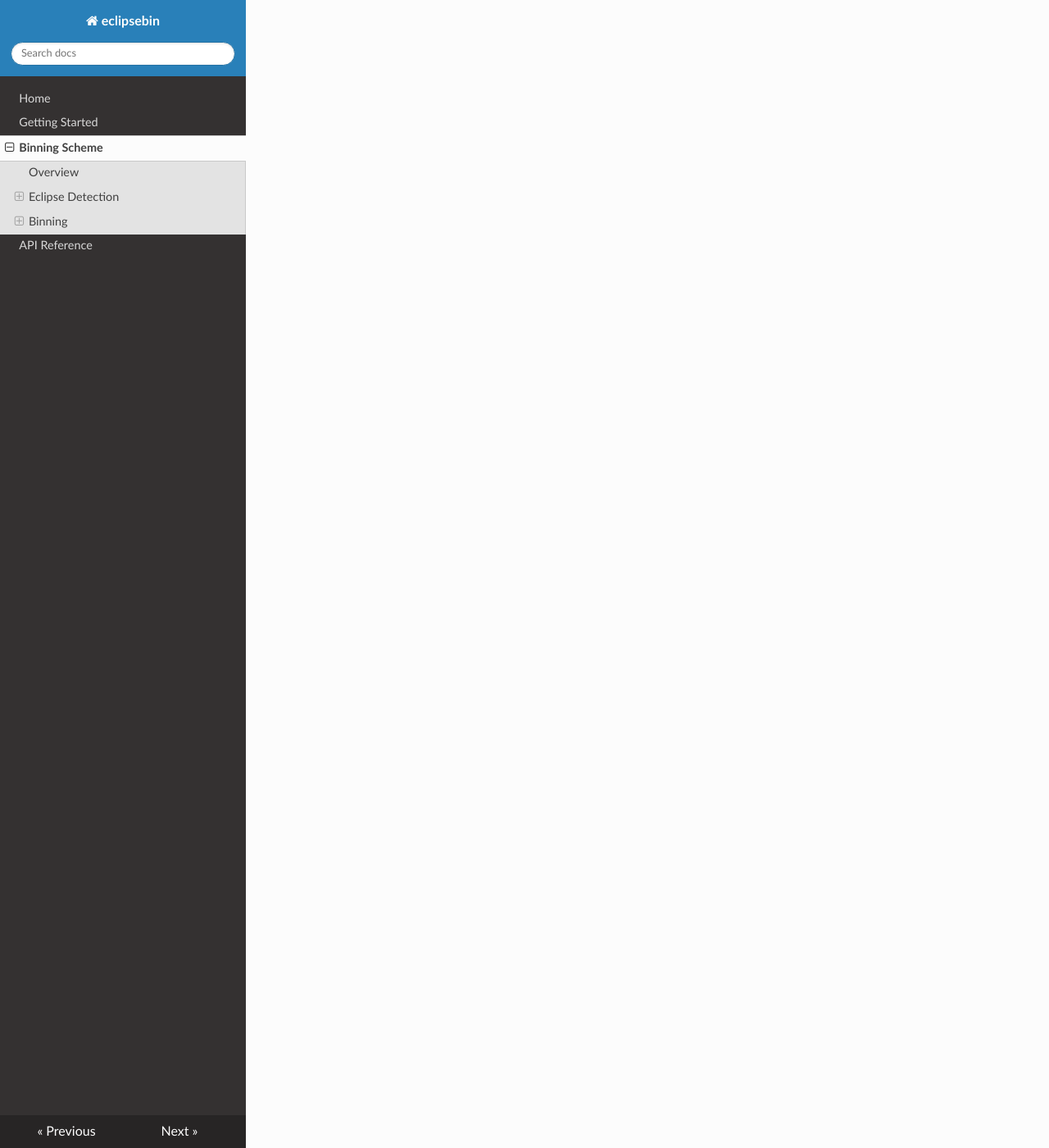
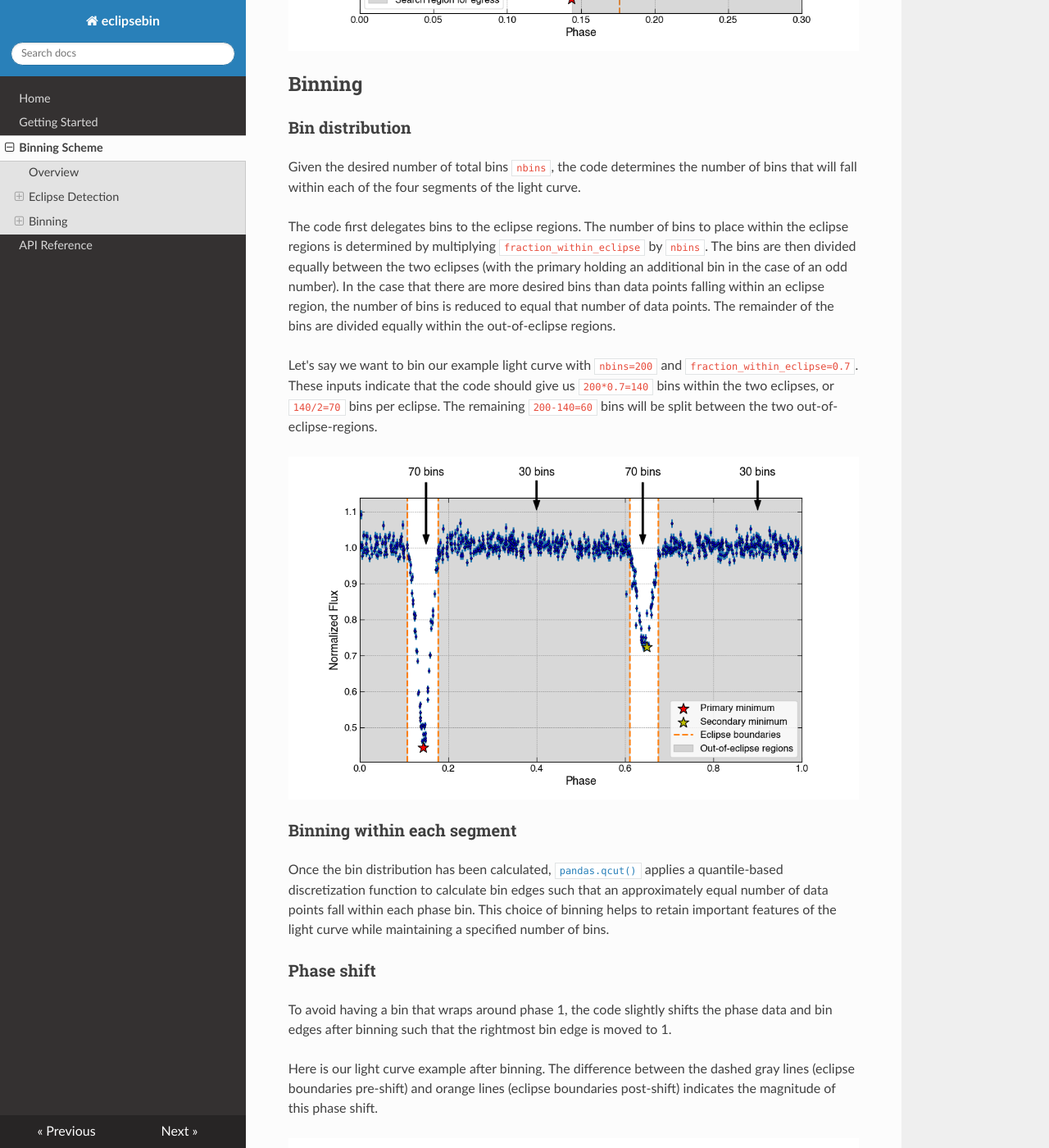
Before and after one commit to jackieblaum/eclipsebin, an MkDocs documentation site: the page built from docs/binning-scheme.md, in a window 1280 px wide and 1400 px high, scrolled down 2681 px. Shown: the whole window at 82% size. Built offline with MkDocs 1.6.1, drawn with Linux system fonts in a browser that asks for light colours; nearby versions of some CDN libraries; some of the changed text lies outside the part shown.

Commit message:
Add additional figures to Binning Scheme documentation.

```diff
--- a/docs/binning-scheme.md
+++ b/docs/binning-scheme.md
@@ -6,7 +6,8 @@
 
 Consider the following light curve as an example. In all cases, the code assumes that the light curve has been normalized such that the out-of-eclipse flux is close to one.
 
-<img src="images/asas_sn_light_curve_ex.png" alt="Light Curve Example">
+![Light Curve Example](images/asas_sn_light_curve_ex.png)
+
 
 ## Eclipse Detection
 
@@ -16,11 +17,18 @@
 
 **Secondary eclipse minimum:** To find the secondary eclipse, the code searches the section of the light curve falling at least 0.2 in phase in either direction. The minimum flux value within this section is taken to be the secondary eclipse minimum (again, it's only necessary that this minimum falls within the secondary eclipse).
 
+![Light Curve Example](images/asas_sn_light_curve_minima.png)
+
 ### Eclipse ingress and egress
 
 **Ingress:** To find the approximate location of the start of the eclipse, the code examines the phases prior to that of the eclipse minimum found in the previous step. Given the absolute tolerance `atol_primary` or `atol_secondary`, which may be specified by the user, the code selects the greatest phase for which the flux is close to one within the selected region.
 
 **Egress:** Same thing, except in the other direction.
+
+Let's take a look at the primary eclipse detection for our example light curve. In this case, `atol=0.01`.
+
+![Light Curve Example](images/asas_sn_light_curve_ingress.png)
+![Light Curve Example](images/asas_sn_light_curve_egress.png)
 
 ## Binning
 
@@ -28,10 +36,24 @@
 
 Given the desired number of total bins `nbins`, the code determines the number of bins that will fall within each of the four segments of the light curve.
 
-The code first delegates bins to the eclipse regions. The number of bins to place within the eclipse regions is determined by multiplying `fraction_within_eclipse` by `nbins`. The bins are then divided equally between the two eclipses (with the primary holding an additional bin in the case of an odd number). In the case that there are more desired bins than data points falling within an eclipse region, the number of bins is reduced to equal that number of data points.
+The code first delegates bins to the eclipse regions. The number of bins to place within the eclipse regions is determined by multiplying `fraction_within_eclipse` by `nbins`. The bins are then divided equally between the two eclipses (with the primary holding an additional bin in the case of an odd number). In the case that there are more desired bins than data points falling within an eclipse region, the number of bins is reduced to equal that number of data points. The remainder of the bins are divided equally within the out-of-eclipse regions.
 
-The remainder of the bins are divided equally within the out-of-eclipse regions.
+Let's say we want to bin our example light curve with `nbins=200` and `fraction_within_eclipse=0.7`. These inputs indicate that the code should give us `200*0.7=140` bins within the two eclipses, or `140/2=70` bins per eclipse. The remaining `200-140=60` bins will be split between the two out-of-eclipse-regions.
+
+![Light Curve Example](images/asas_sn_light_curve_bin_distribution.png)
 
 ### Binning within each segment
 
 Once the bin distribution has been calculated, [`pandas.qcut()`](https://pandas.pydata.org/docs/reference/api/pandas.qcut.html) applies a quantile-based discretization function to calculate bin edges such that an approximately equal number of data points fall within each phase bin. This choice of binning helps to retain important features of the light curve while maintaining a specified number of bins.
+
+### Phase shift
+
+To avoid having a bin that wraps around phase 1, the code slightly shifts the phase data and bin edges after binning such that the rightmost bin edge is moved to 1.
+
+Here is our light curve example after binning. The difference between the dashed gray lines (eclipse boundaries pre-shift) and orange lines (eclipse boundaries post-shift) indicates the magnitude of this phase shift.
+
+![Light Curve Example](images/asas_sn_light_curve_binned.png)
+
+For comparison, here is the result of using standard uniform binning techniques:
+
+![Light Curve Example](images/asas_sn_light_curve_uniform_binning.png)
```
Also changed, not shown: docs/images/asas_sn_light_curve_bin_distribution.png (added), docs/images/asas_sn_light_curve_binned.png (added), docs/images/asas_sn_light_curve_eclipse.png (added), docs/images/asas_sn_light_curve_egress.png (added), docs/images/asas_sn_light_curve_ingress.png (added), docs/images/asas_sn_light_curve_minima.png (added), docs/images/asas_sn_light_curve_primary_min.png (added), docs/images/asas_sn_light_curve_uniform_binning.png (added).
